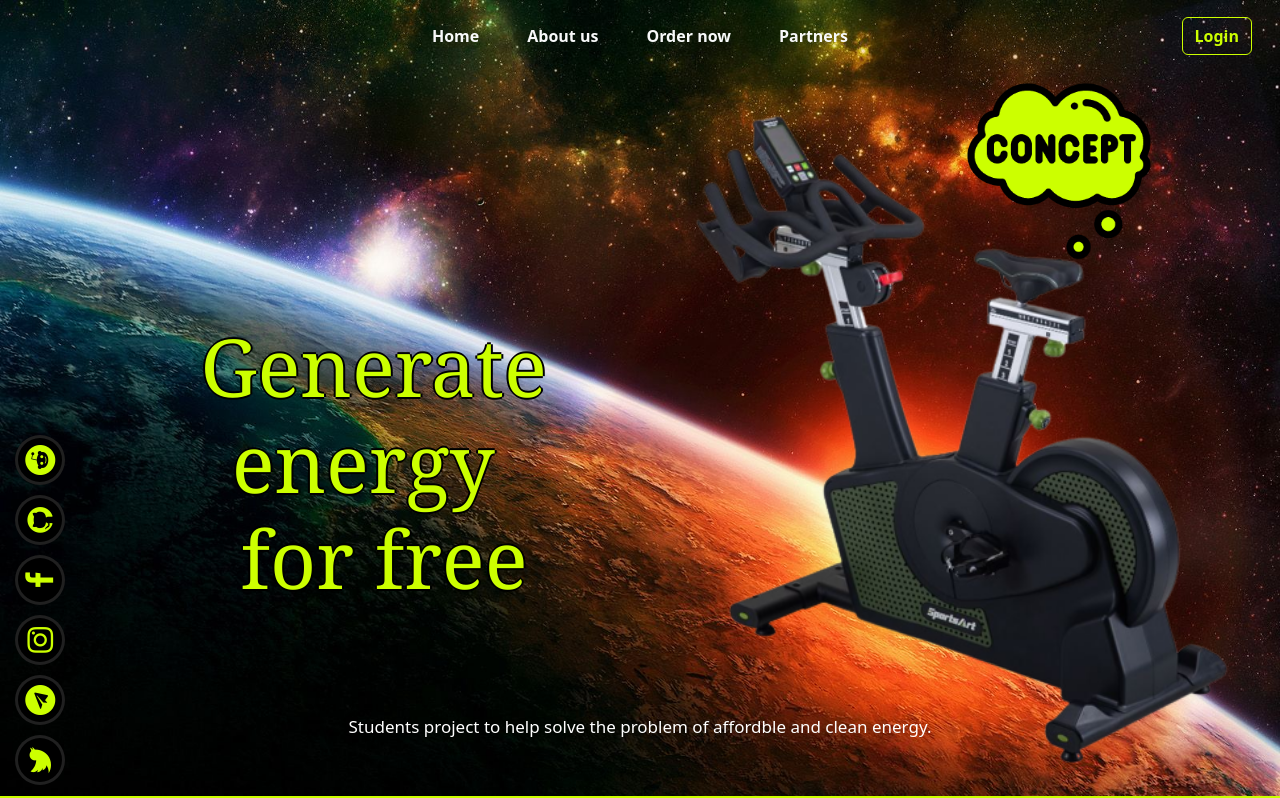
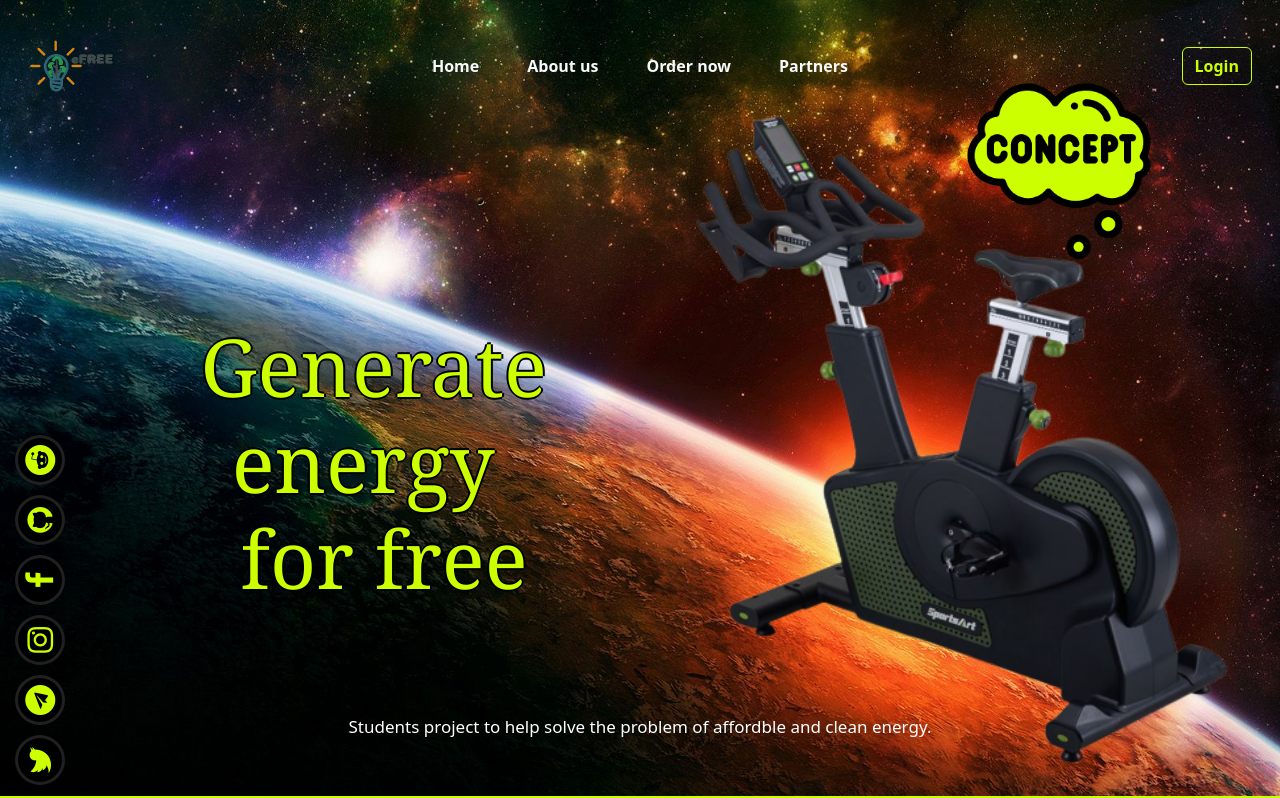
Before and after one commit to ix3bd2/TheChallenge, a Vue app in the folder frontend/: page / in a window 1280 px wide. Shown: the top 798 px of the page. Built offline with nearby package versions, Linux system fonts and the light colour scheme.

Commit message:
added logo navbar

```diff
--- a/frontend/src/components/Navbar.vue
+++ b/frontend/src/components/Navbar.vue
@@ -12,7 +12,7 @@ export default {
   <div class="container">
     <header id="NavBar" class="d-flex flex-wrap align-items-center justify-content-center justify-content-md-between py-3 mb-4">
       <a href="/" class="d-flex align-items-center col-md-3 mb-2 mb-md-0 text-dark text-decoration-none">
-        <svg class="bi me-2" width="40" height="32" role="img" aria-label="Bootstrap"><use xlink:href="#bootstrap"></use></svg>
+        <img src="../assets/EfreeLogo.png" alt="" height="100">
       </a>
 
       <ul class="nav col-12 col-md-auto mb-2 justify-content-center mb-md-0">
```
